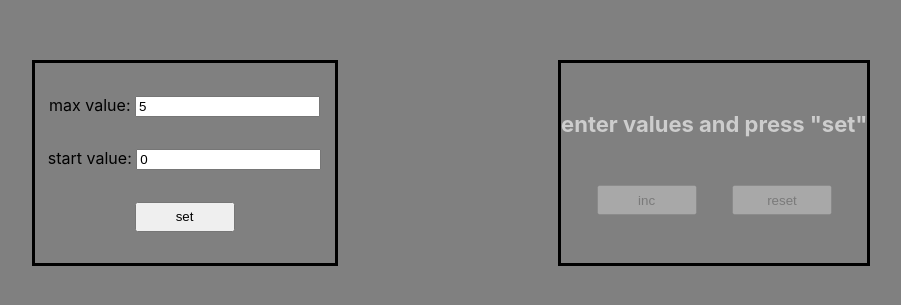
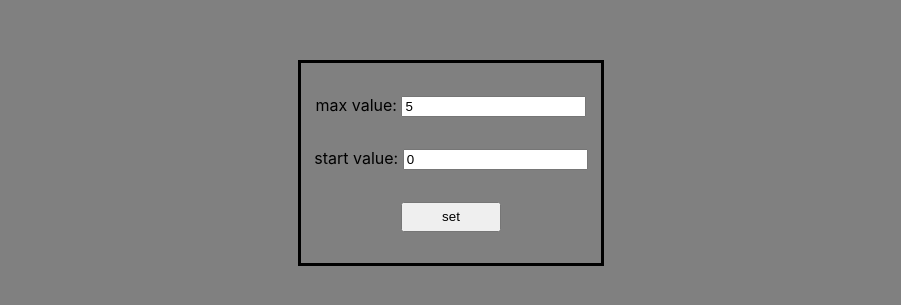
Before and after one commit to fogelo/counter, a React (Create React App) app: page / in a window 1280 px wide. Shown: the part 237-542 px from the top of the page, without its empty margins (189-1090 px from the left). Built offline with nearby package versions, Linux system fonts and the light colour scheme.

Commit message:
version 3.0

```diff
--- a/src/App.tsx
+++ b/src/App.tsx
@@ -44,9 +44,15 @@ function App() {
         setStartValue(+e.currentTarget.value)
     }
 
+    const activeSettingMode = () => {
+        setSettingMode(true)
+    }
+
     return (
         <div className="App">
-            <div className={'container'}>
+            {
+                settingMode
+                    ? <div className={'container'}>
                         <div>
                             <span>max value: </span>
                             <input type="number"
@@ -69,10 +75,9 @@ function App() {
                         <Button className={'button'}
                                 onClick={setValues}
                                 name={'set'}
-                        disabled={!settingMode || startValue >= maxValue}/>
+                                disabled={!settingMode || startValue >= maxValue || startValue < 0 || maxValue < 0}/>
                     </div>
-
-            <div className={'container'}>
+                    : <div className={'container'}>
                         <Display className={`value ${value === maxValue ? 'maxValue' : ''}`}
                                  value={value}
                                  settingMode={settingMode}
@@ -82,9 +87,12 @@ function App() {
                         <div className={'buttons'}>
                             <Button className={'button'} onClick={increment} name={'inc'}
                                     disabled={settingMode || value === maxValue}/>
-                    <Button className={'button'} onClick={reset} name={'reset'} disabled={settingMode || value === 0}/>
+                            <Button className={'button'} onClick={reset} name={'reset'}
+                                    disabled={settingMode || value === 0}/>
                         </div>
+                        <Button className={'button'} onClick={activeSettingMode} name={'set'}/>
                     </div>
+            }
         </div>
     );
 }
--- a/src/components/Button.tsx
+++ b/src/components/Button.tsx
@@ -2,7 +2,7 @@ type ButtonPropsType = {
     className: string
     onClick: () => void
     name: string
-    disabled: boolean
+    disabled?: boolean
 }
 
 export const Button = (props: ButtonPropsType) => {
```
Lines whose indentation alone changed are shown as unchanged.
